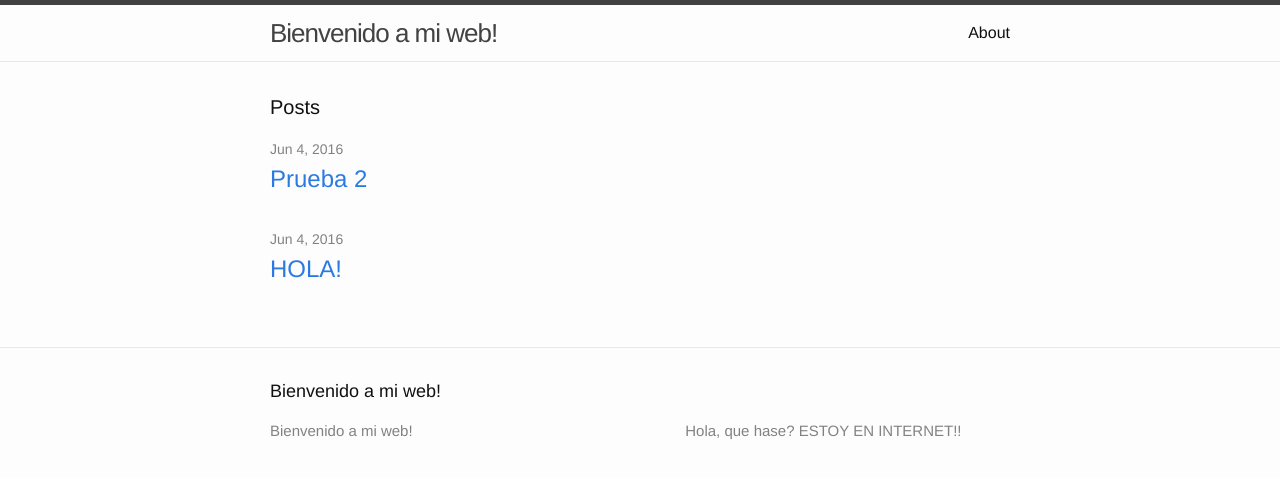
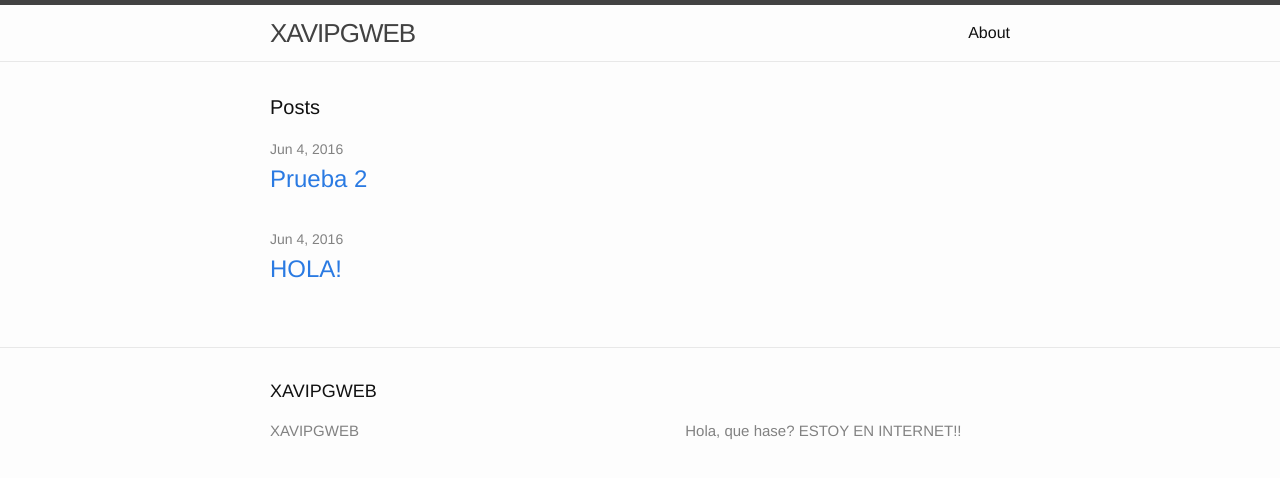
Before and after one commit to xavipgweb/xavipgweb.github.io, a Jekyll site: the page built from index.html, in a window 1280 px wide. Shown: the top 478 px of the page. Built offline with Jekyll 4.4.1, drawn with Linux system fonts in a browser that asks for light colours.

Commit message:
Update _config.yml

```diff
--- a/_config.yml
+++ b/_config.yml
@@ -6,7 +6,7 @@
 # 'jekyll serve'. If you change this file, please restart the server process.
 
 # Site settings
-title: Bienvenido a mi web!
+title: XAVIPGWEB
 description: > # this means to ignore newlines until "baseurl:"
   Hola, que hase? ESTOY EN INTERNET!!
 baseurl: "" # the subpath of your site, e.g. /blog
```
